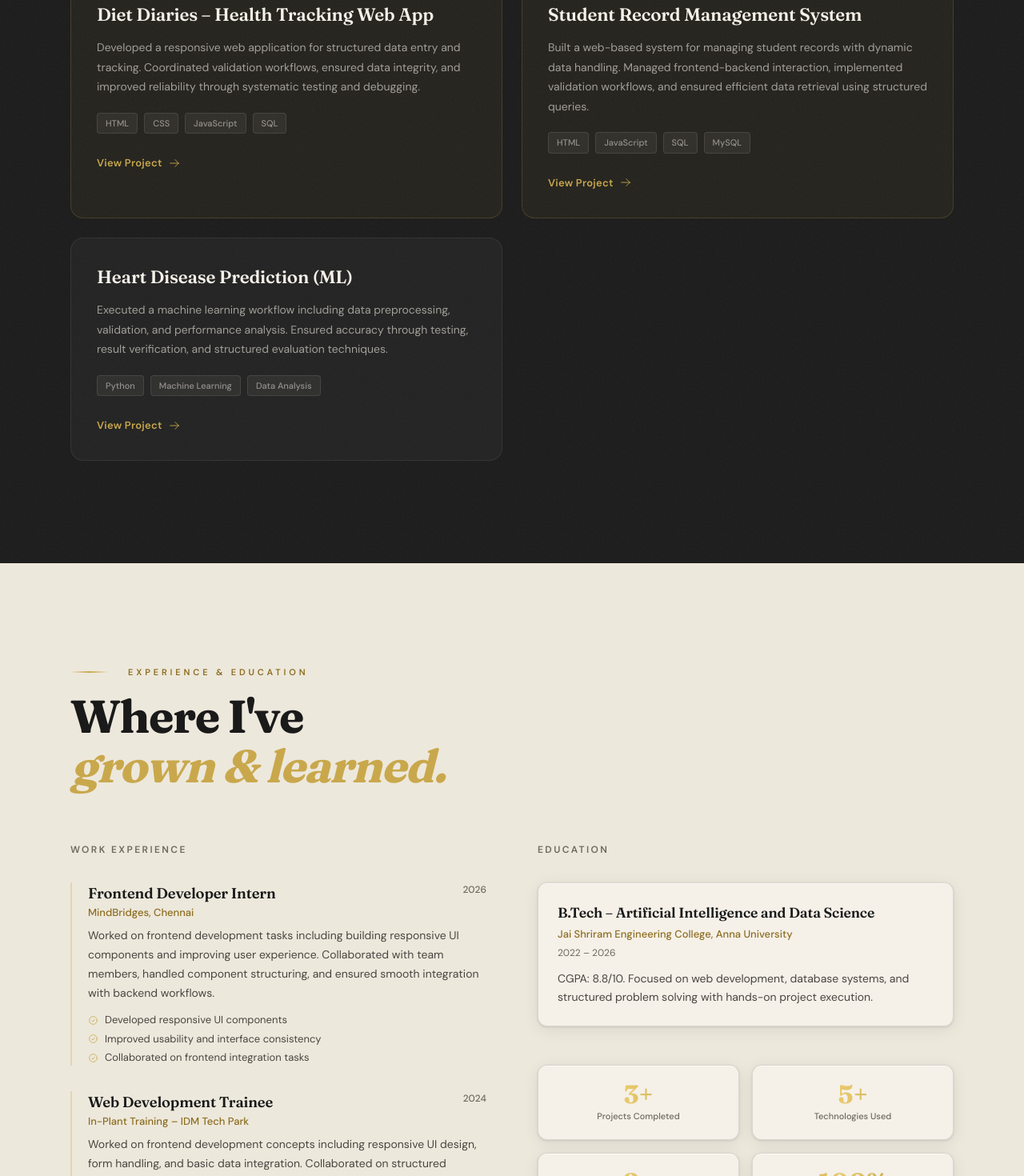
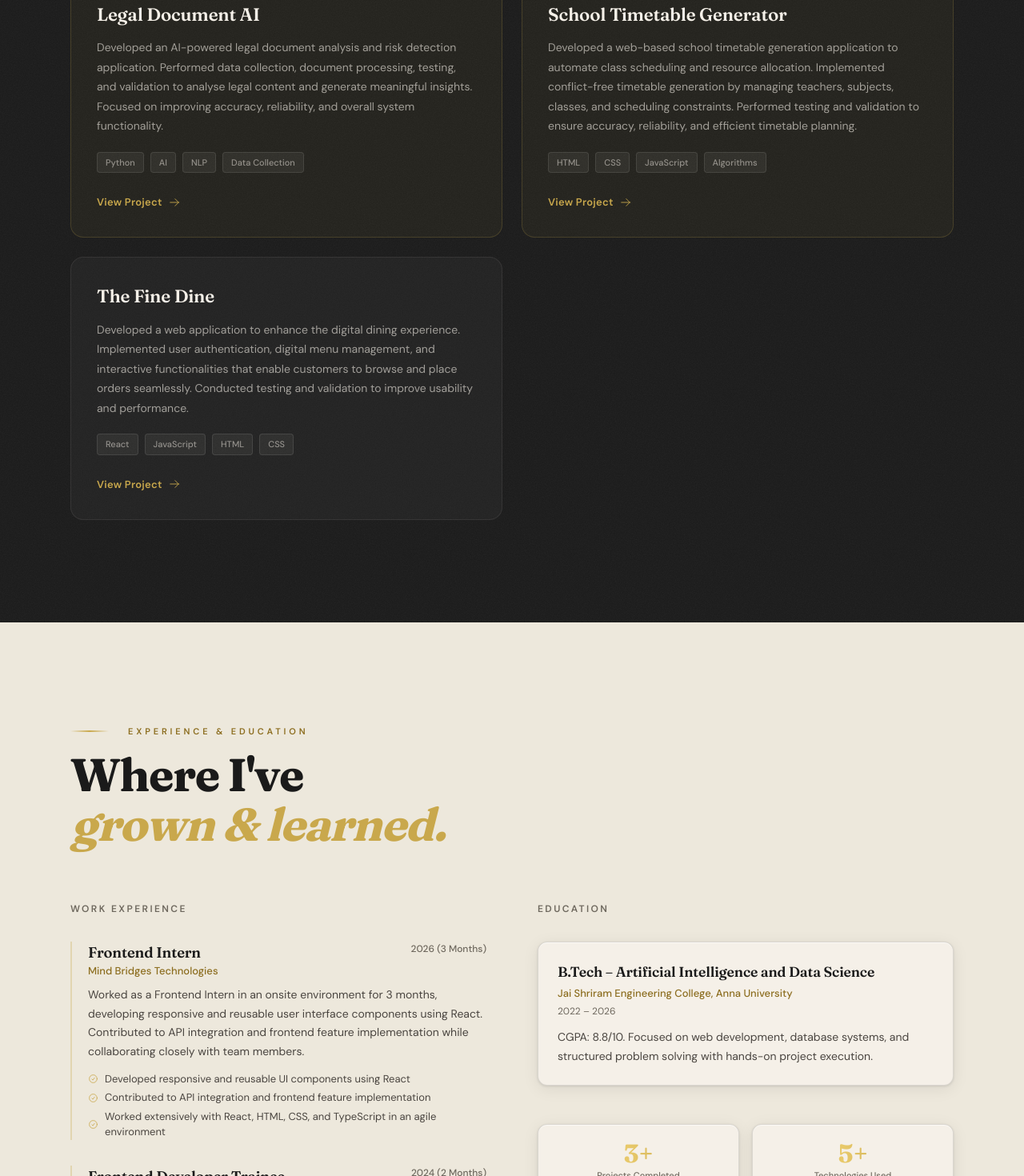
Before and after one commit to Akshayrr07/seraa-portfolio, a Next.js app: page / in a window 1280 px wide. Shown: the part 2019-3489 px from the top of the page at 80% size. Built offline with nearby package versions, Linux system fonts and the light colour scheme.

Commit message:
refactor: update professional experience, project details, and intersection observer logic

```diff
--- a/components/sections/AboutSection.tsx
+++ b/components/sections/AboutSection.tsx
@@ -4,8 +4,8 @@ import React, { useEffect, useRef } from 'react';
 import Icon from '@/components/ui/AppIcon';
 
 const skills = [
-  { category: 'Development', items: ['HTML', 'CSS', 'JavaScript', 'React'] },
-  { category: 'Database', items: ['SQL', 'MySQL', 'Database Design'] },
+  { category: 'Development', items: ['React', 'TypeScript', 'JavaScript', 'HTML', 'CSS'] },
+  { category: 'AI & Databases', items: ['Python', 'Machine Learning', 'SQL', 'MySQL'] },
   {
     category: 'Coordination & Tools',
     items: ['Project Coordination', 'Git', 'Problem Solving', 'Team Collaboration'],
@@ -20,13 +20,12 @@ export default function AboutSection() {
       (entries) => {
         entries.forEach((entry) => {
           if (entry.isIntersecting) {
-            entry.target
-              .querySelectorAll('.reveal-up, .reveal-fade')
-              .forEach((el) => el.classList.add('visible'));
+            entry.target.classList.add('visible');
+            observer.unobserve(entry.target);
           }
         });
       },
-      { threshold: 0.12, rootMargin: '0px 0px -60px 0px' }
+      { threshold: 0.05 }
     );
 
     const elements = sectionRef.current?.querySelectorAll('.reveal-up, .reveal-fade');
--- a/components/sections/ExperienceSection.tsx
+++ b/components/sections/ExperienceSection.tsx
@@ -5,38 +5,27 @@ import Icon from '@/components/ui/AppIcon';
 
 const experiences = [
   {
-    role: 'Frontend Developer Intern',
-    company: 'MindBridges, Chennai',
-    period: '2026',
+    role: 'Frontend Intern',
+    company: 'Mind Bridges Technologies',
+    period: '2026 (3 Months)',
     description:
-      'Worked on frontend development tasks including building responsive UI components and improving user experience. Collaborated with team members, handled component structuring, and ensured smooth integration with backend workflows.',
+      'Worked as a Frontend Intern in an onsite environment for 3 months, developing responsive and reusable user interface components using React. Contributed to API integration and frontend feature implementation while collaborating closely with team members.',
     highlights: [
-      'Developed responsive UI components',
-      'Improved usability and interface consistency',
-      'Collaborated on frontend integration tasks',
+      'Developed responsive and reusable UI components using React',
+      'Contributed to API integration and frontend feature implementation',
+      'Worked extensively with React, HTML, CSS, and TypeScript in an agile environment',
     ],
   },
   {
-    role: 'Web Development Trainee',
-    company: 'In-Plant Training – IDM Tech Park',
-    period: '2024',
+    role: 'Frontend Developer Trainee',
+    company: 'Encipher Health',
+    period: '2024 (2 Months)',
     description:
-      'Worked on frontend development concepts including responsive UI design, form handling, and basic data integration. Collaborated on structured workflows and improved application usability through testing and iteration.',
+      'Completed a 2-month remote training internship as a Frontend Developer Trainee, focusing on developing responsive UI components for the Fine Dine web application. Built frontend features with emphasis on usability, clean interface design, and functionality.',
     highlights: [
-      'Built responsive UI components',
-      'Handled form validation and data flow',
-      'Collaborated on structured development tasks',
-    ],
-  },
-  {
-    role: 'Academic Project Contributor',
-    period : 2023,
-    description:
-      'Executed multiple academic projects involving web development and machine learning. Took responsibility for organizing tasks, validating outputs, and ensuring smooth execution of project workflows.',
-    highlights: [
-      'Delivered multiple end-to-end projects',
-      'Handled testing and debugging workflows',
-      'Improved system reliability through validation',
+      'Developed responsive UI components for the Fine Dine web application',
+      'Used React, JavaScript, HTML, and CSS with emphasis on usability and design',
+      'Demonstrated effective communication and remote collaboration',
     ],
   },
 ];
--- a/components/sections/ProjectsSection.tsx
+++ b/components/sections/ProjectsSection.tsx
@@ -13,26 +13,26 @@ interface Project {
 
 const projects: Project[] = [
   {
-    title: 'Diet Diaries – Health Tracking Web App',
+    title: 'Legal Document AI',
     description:
-      'Developed a responsive web application for structured data entry and tracking. Coordinated validation workflows, ensured data integrity, and improved reliability through systematic testing and debugging.',
-    tags: ['HTML', 'CSS', 'JavaScript', 'SQL'],
+      'Developed an AI-powered legal document analysis and risk detection application. Performed data collection, document processing, testing, and validation to analyse legal content and generate meaningful insights. Focused on improving accuracy, reliability, and overall system functionality.',
+    tags: ['Python', 'AI', 'NLP', 'Data Collection'],
     link: '#',
     featured: true,
   },
   {
-    title: 'Student Record Management System',
+    title: 'School Timetable Generator',
     description:
-      'Built a web-based system for managing student records with dynamic data handling. Managed frontend-backend interaction, implemented validation workflows, and ensured efficient data retrieval using structured queries.',
-    tags: ['HTML', 'JavaScript', 'SQL', 'MySQL'],
-    link: 'https://github.com/Kiruthiii/Student-Management-System',
+      'Developed a web-based school timetable generation application to automate class scheduling and resource allocation. Implemented conflict-free timetable generation by managing teachers, subjects, classes, and scheduling constraints. Performed testing and validation to ensure accuracy, reliability, and efficient timetable planning.',
+    tags: ['HTML', 'CSS', 'JavaScript', 'Algorithms'],
+    link: '#',
     featured: true,
   },
   {
-    title: 'Heart Disease Prediction (ML)',
+    title: 'The Fine Dine',
     description:
-      'Executed a machine learning workflow including data preprocessing, validation, and performance analysis. Ensured accuracy through testing, result verification, and structured evaluation techniques.',
-    tags: ['Python', 'Machine Learning', 'Data Analysis'],
+      'Developed a web application to enhance the digital dining experience. Implemented user authentication, digital menu management, and interactive functionalities that enable customers to browse and place orders seamlessly. Conducted testing and validation to improve usability and performance.',
+    tags: ['React', 'JavaScript', 'HTML', 'CSS'],
     link: '#',
   },
 ];
```
